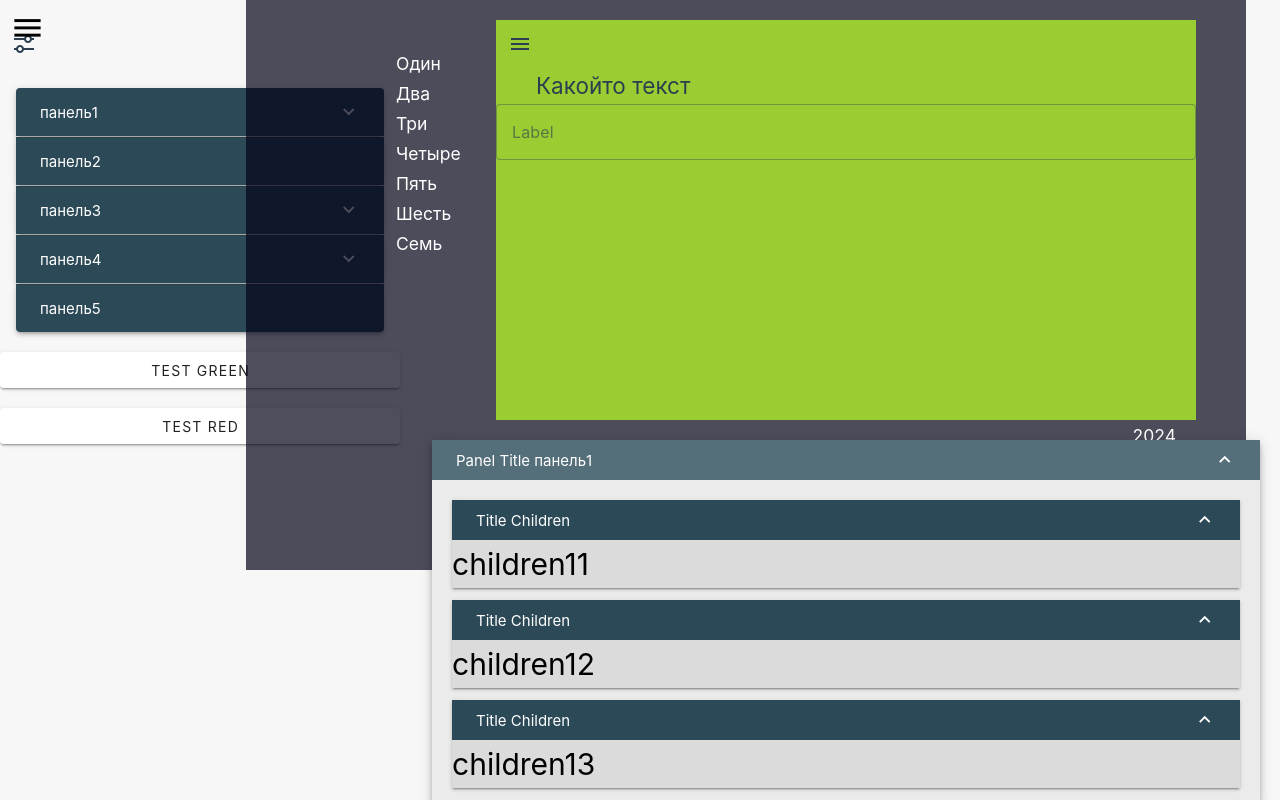
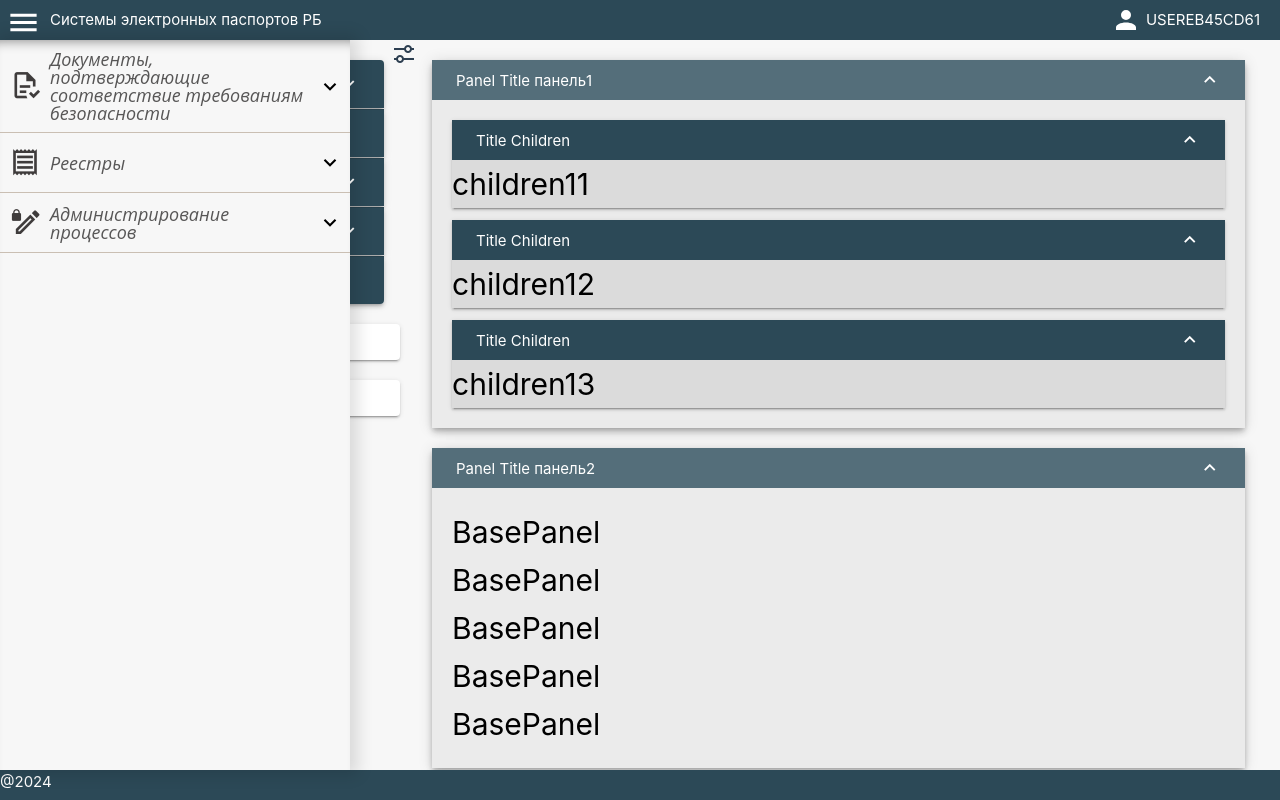
Before and after one commit to artdrua12/vue3, a Vue app: page /about in a window 1280 px wide. Shown: the top 800 px of the page. Built offline with nearby package versions, Linux system fonts and the light colour scheme.

Commit message:
подготовка

```diff
--- a/src/App.vue
+++ b/src/App.vue
@@ -1,5 +1,5 @@
 <template>
-  <!-- <div class="app">
+  <div class="app">
     <div class="app-top">
       <p class="app-tiple">Системы электронных паспортов РБ</p>
       <svg
@@ -31,40 +31,6 @@
         <span>{{ item.text }}</span>
       </div>
     </transition-group>
-  </div> -->
-
-  <div class="newApp">
-    <div class="newApp-menu" :class="{ onmenu: onmenu }">
-      <h2 style="position: relative; top: -50px; left: -280px; color: white">
-        Системы электронных паспортов РБ
-      </h2>
-      <svg
-        xmlns="http://www.w3.org/2000/svg"
-        viewBox="0 0 24 24"
-        width="40"
-        height="30"
-        fill="white"
-        style="position: absolute; top: -50px; right: 390px; "
-      >
-        <path
-          d="M12,4A4,4 0 0,1 16,8A4,4 0 0,1 12,12A4,4 0 0,1 8,8A4,4 0 0,1 12,4M12,14C16.42,14 20,15.79 20,18V20H4V18C4,15.79 7.58,14 12,14Z"
-        />
-      </svg>
-      <h3 style="position: absolute; top: -50px; right: 270px; color: white">USEREB45CD61</h3>
-      <base-menu-new :items="items" class="newApp-newMenu"></base-menu-new>
-      <div style="position: absolute; bottom: -35px; right: 270px; color: white">
-        <h3>@2024</h3>
-      </div>
-    </div>
-    <RouterView class="newApp-content" />
-
-    <v-icon
-      size="35"
-      icon="mdi mdi-menu"
-      :color="onmenu ? 'white' : 'black'"
-      style="position: fixed; top: 10px; left: 10px; z-index: 7"
-      @click="onmenu = !onmenu"
-    ></v-icon>
   </div>
 
   <transition-group name="slide" tag="div" class="snackbar-wrapper">
@@ -78,13 +44,10 @@
 </template>
 
 <script setup>
-import { ref } from 'vue'
 import { useSnackbarStore } from './stores/snackStore'
 import { RouterView } from 'vue-router'
 import BaseMenu from './components/base/BaseMenu.vue'
-import BaseMenuNew from './components/base/BaseMenuNew.vue'
 import { storeToRefs } from 'pinia'
-const onmenu = ref(false)
 const store = useSnackbarStore()
 const { snack } = storeToRefs(store)
 const items = [
--- a/src/components/base/BaseMenuNew.vue
+++ /dev/null
@@ -1,131 +0,0 @@
-<template>
-  <div class="menu">
-    <input id="close" type="radio" name="acordion" />
-    <div v-for="item in props.items" :key="item" class="item">
-      <input :id="item.text" type="radio" name="acordion" />
-      <label :for="item.text" class="item-text" @click="setHeight(item.items.length)">
-        <v-icon :icon="item.icon" size="large" color:white class="item-icon" />
-        <span>{{ item.text }}</span>
-        <svg
-          xmlns="http://www.w3.org/2000/svg"
-          width="25"
-          height="25"
-          class="item-bange"
-          viewBox="0 0 24 24"
-          fill="white"
-        >
-          <path d="M7.41,8.58L12,13.17L16.59,8.58L18,10L12,16L6,10L7.41,8.58Z" />
-        </svg>
-      </label>
-      <div class="submenu">
-        <span v-for="text in item.items" :key="text" class="submenu-text">
-          {{ text.title }}
-        </span>
-      </div>
-    </div>
-  </div>
-</template>
-
-<script setup>
-import { onMounted } from 'vue'
-const props = defineProps({
-  items: { type: Array, required: true }
-})
-function setHeight(item) {
-  let root = document.querySelector('.menu')
-  let h = item * 50 + 30 + 'px'
-  root.style.setProperty('--height', h)
-}
-
-onMounted(() => {
-  const el = document.querySelector('.menu')
-  if (el) {
-    el.onmouseleave = function () {
-      const radio = document.querySelector('#close')
-      radio.checked = true
-    }
-  }
-})
-</script>
-
-<style scoped>
-.menu {
-  position: fixed;
-  top: 20px;
-  width: 360px;
-  height: 100%;
-  --height: 0px;
-  user-select: none;
-  cursor: pointer;
-  font-family: 'serif', arial;
-  font-weight: 400;
-  color: white;
-}
-.menu:hover,
-.menu:hover {
-  transform: translateX(0px);
-}
-.item-icon {
-  justify-self: center;
-  color: white;
-}
-.item-text {
-  display: grid;
-  grid-template-columns: 50px 1fr auto;
-  align-items: center;
-  min-height: 60px;
-  padding: 10px 0px;
-  /* border-bottom: 1px solid white; */
-  /* background-color: rgba(4, 4, 25, 0.75); */
-  cursor: pointer;
-  color: white;
-  font-size: 18px;
-  font-style: oblique;
-  line-height: 18px;
-}
-.item-bange {
-  width: 40px;
-  transition: transform 0.3s;
-  color: white ;
-}
-/* submenu */
-.submenu {
-  grid-column: 1/-1;
-  display: flex;
-  flex-direction: column;
-  justify-content: center;
-  height: 0px;
-  padding-left: 10px;
-  /* box-shadow:
-    inset 0px 5px 5px -4px rgba(50, 50, 50, 0.55),
-    inset 0px -5px 5px -4px rgba(229, 226, 226, 0.55); */
-  overflow: hidden;
-  transition: height 0.3s;
-  /* background-color: rgba(248, 248, 252, 0.5); */
-  cursor: pointer;
-  color: white;
-  /* box-shadow: inset 6px 6px 6px #cbced1, inset -6px -6px 6px white; */
-}
-.submenu-text {
-  display: flex;
-  height: 50px;
-  align-items: center;
-  border-bottom: 1px solid white;
-  font-size: 16px;
-  font-style: italic;
-  line-height: 16px;
-}
-.submenu-text:last-child {
-  border-bottom: none;
-}
-input[type='radio']:checked ~ .submenu {
-  /* height: var(--height); */
-  height: var(--height);
-}
-input[type='radio']:checked ~ .item-text .item-bange {
-  transform: rotate(-90deg);
-}
-input[type='radio'] {
-  display: none;
-}
-</style>
--- a/src/components/layout/PanelLayout.vue
+++ b/src/components/layout/PanelLayout.vue
@@ -1,54 +1,18 @@
 <template>
   <div class="panel-layot">
+    <v-btn
+      icon="mdi-tune-variant"
+      variant="text"
+      style="display: fixed; top: -10px; left: 380px; z-index: 100;"
+      @click="isOpen = true"
+    ></v-btn>
     <div class="panel-menu">
-      <v-btn icon="mdi-tune-variant" variant="text" @click="isOpen = true"></v-btn>
-      <!-- <base-panel elevation="5" color="#bdbdbf" bg-color="none" :propsPanel="data"></base-panel> -->
-      <!-- <div v-for="item in data" :key="item.title">
-        <template v-if="item.panels">
-          <base-panel :id="item" elevation="5" color="#bdbdbf" bg-color="none" :propsPanel="data">
-            <template #title>{{ item.title }}</template>
-            <div>
-              <v-btn
-                v-for="itm in item.panels"
-                :key="itm"
-                class="menu-button rounded-0"
-                block
-                @click="toId(itm)"
-                >{{ itm }}</v-btn
-              >
-            </div>
-          </base-panel>
-        </template>
-        <v-btn v-else block class="menu-button rounded-0" @click="toId(item.title)">{{
-          item.title
-        }}</v-btn>
-      </div> -->
       <BasePanelAcordions :props-panel="data"></BasePanelAcordions>
       <v-btn @click="testGreen">TEST green</v-btn>
       <v-btn @click="testRed">TEST red</v-btn>
     </div>
 
     <div class="panels">
-      <div class="test">
-        <div class="testc2" :class="{ onmenu: onmenu }">
-          <h2 style="color: white; position: absolute; top: -55px; left: -100px">
-            Система электронных паспортов РБ
-          </h2>
-          <h3 style="color: white; position: absolute; bottom: -30px; right: 20px">2024</h3>
-          <h3 style="color: white; position: absolute; top: 30px; left: -100px">Один</h3>
-          <h3 style="color: white; position: absolute; top: 60px; left: -100px">Два</h3>
-          <h3 style="color: white; position: absolute; top: 90px; left: -100px">Три</h3>
-          <h3 style="color: white; position: absolute; top: 120px; left: -100px">Четыре</h3>
-          <h3 style="color: white; position: absolute; top: 150px; left: -100px">Пять</h3>
-          <h3 style="color: white; position: absolute; top: 180px; left: -100px">Шесть</h3>
-          <h3 style="color: white; position: absolute; top: 210px; left: -100px">Семь</h3>
-        </div>
-        <div class="testc">
-          <v-btn icon="mdi-menu" variant="text" @click="onmenu = !onmenu"></v-btn>
-          <h2 style="margin-left: 40px;">Какойто текст</h2>
-          <v-text-field label="Label" variant="outlined"></v-text-field>
-        </div>
-      </div>
       <base-panel
         v-for="item in data"
         :id="item.title"
@@ -95,7 +59,6 @@ import { ref } from 'vue'
 import { useSnackbarStore } from '@/stores/snackStore'
 const store = useSnackbarStore()
 const isOpen = ref(false)
-const onmenu = ref(false)
 const data = [
   { panels: ['children11', 'children12', 'children13'], title: 'панель1' },
   { title: 'панель2' },
@@ -112,44 +75,6 @@ function testRed() {
 </script>
 
 <style scoped>
-.test {
-  width: 100%;
-  container-type: inline-size;
-  display: grid;
-  grid-template-columns: 1fr;
-  grid-template-rows: 1fr;
-}
-.testc {
-  grid-area: 1/1/-1/-1;
-  width: 700px;
-  height: 400px;
-  background-color: red;
-  margin: auto;
-}
-.testc2 {
-  grid-area: 1/1/-1/-1;
-  width: 700px;
-  height: 400px;
-  margin: auto;
-  /* transition: clip-path .5s ease-out;
-  clip-path: inset(0px 0px 0px 0px round 0px); */
-  box-shadow: -100px 0px 0px 150px rgba(4, 4, 25, 0.7);
-  transition: all 0.35s ease-out;
-  position: relative;
-  z-index: 0;
-}
-.onmenu {
-  /* clip-path: inset(40px 0px 20px 100px round 15px 0px 0px 75px); */
-  transform: scale(0.8) translate(87px, 20px);
-  border-radius: 0px 0px 0px 70px;
-  z-index: 1;
-}
-
-@container (min-width: 750px) {
-  .testc {
-    background-color: yellowgreen;
-  }
-}
 .panel-layot {
   display: grid;
   grid-template-columns: 400px 1fr;
```
